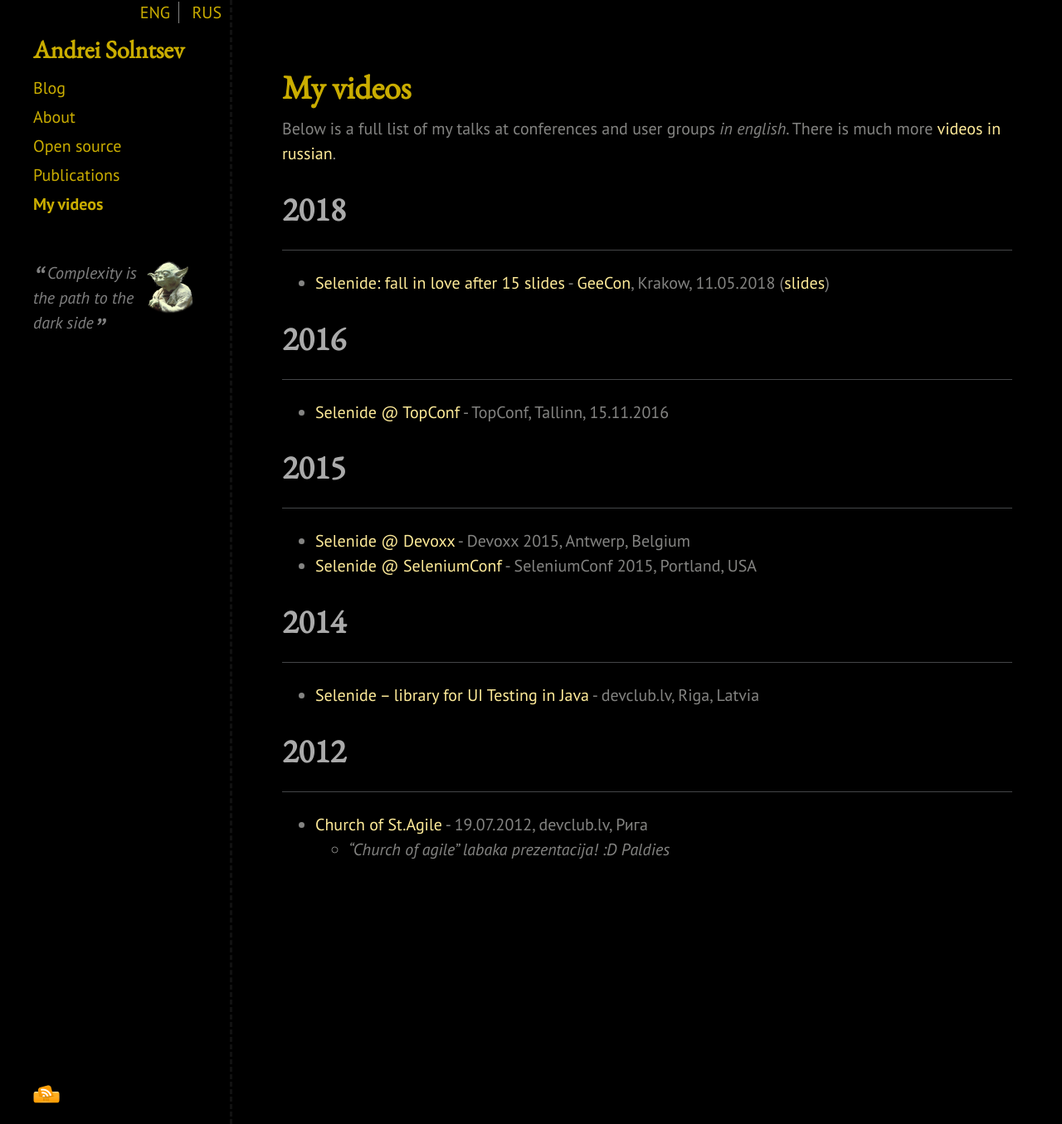
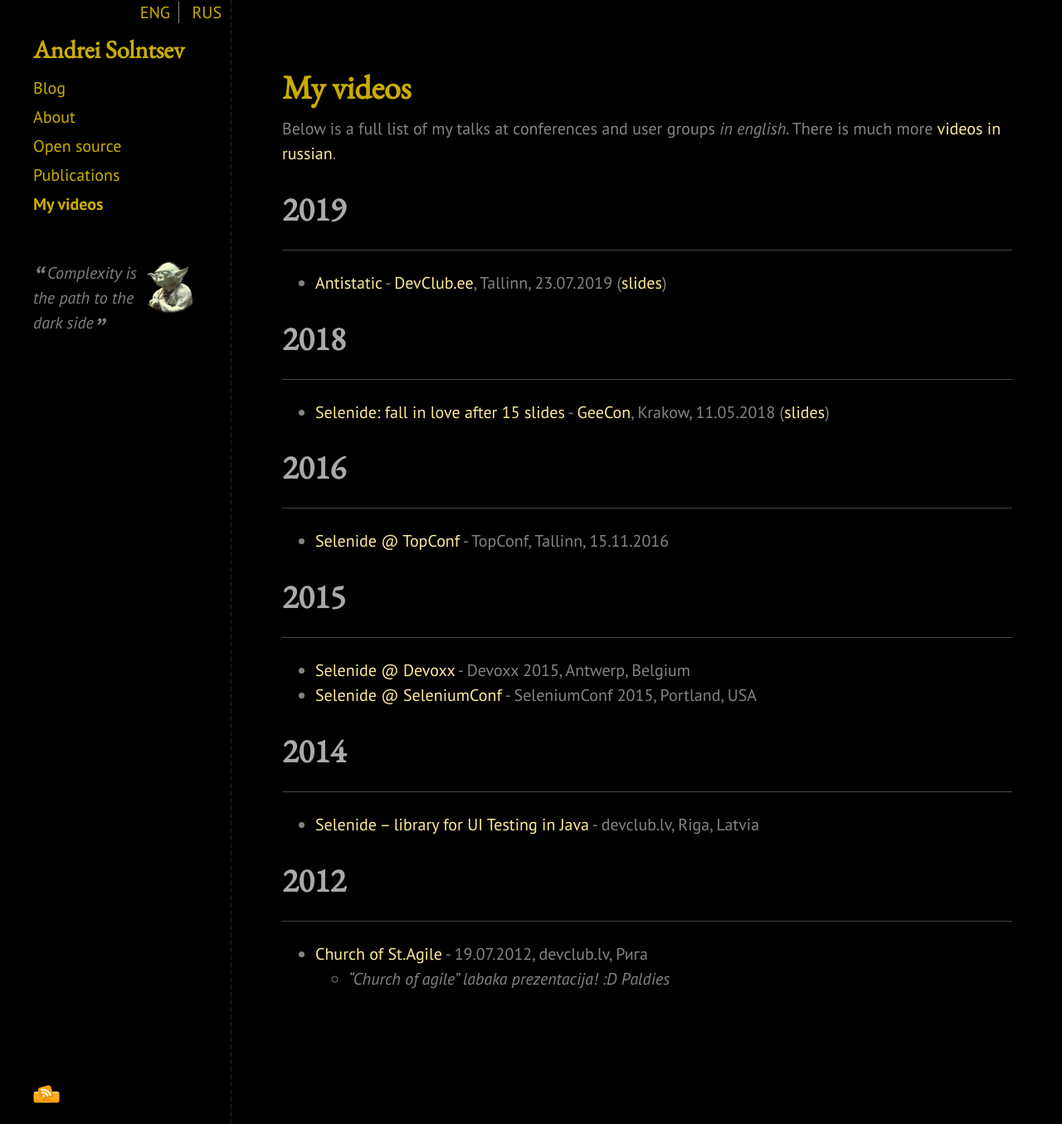
Before and after one commit to asolntsev/asolntsev.github.io, a Jekyll site: the page built from en/video.md, in a window 1280 px wide and 1355 px high. Shown: the whole window at 83% size. Built offline with Jekyll 4.4.1, drawn with Linux system fonts in a browser that asks for light colours; nearby versions of some CDN libraries.

Commit message:
add "Antistatic" video in English

```diff
--- a/en/video.md
+++ b/en/video.md
@@ -5,6 +5,12 @@ category: en
 ---
 
 Below is a full list of my talks at conferences and user groups _in english_. There is much more [videos in russian](/ru/video/).
+
+# 2019
+* * *
+
+* [Antistatic](https://www.youtube.com/watch?v=dFQSOlOOoXE&list=PLfazdZ9SzB9eDJIugtfH7KeVLLAP1pDLh) - [DevClub.ee](https://devclub.ee), Tallinn, 23.07.2019
+  ([slides](https://docs.google.com/presentation/d/1TYVMr9f2bX-lx5wpLiswgqQwg3II6HF2JJwlfUubOQY/edit?usp=sharing))
 
 # 2018
 * * *
```
